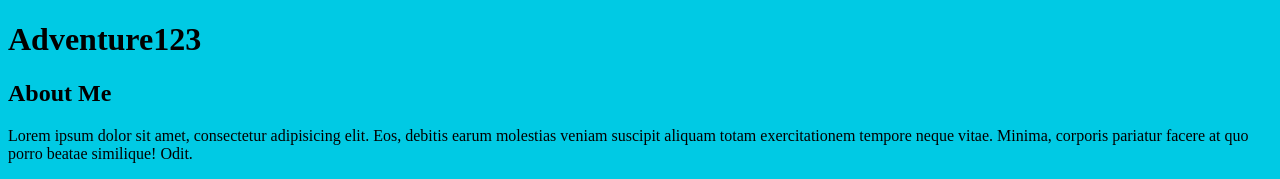
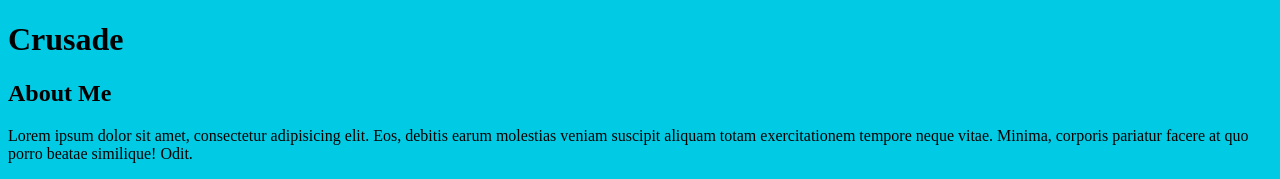
Before and after one commit to narmeen2017/new-git-project, a plain HTML site: page index.html in a window 1280 px wide. Shown: the top 179 px of the page. Drawn offline with Linux system fonts and the light colour scheme.

Commit message:
set page head to "Crusade"

```diff
--- a/index.html
+++ b/index.html
@@ -10,7 +10,7 @@
 <body>
 
     <header>
-        <h1>Adventure123</h1>
+        <h1>Crusade</h1>
     </header>
 
     <div class="container">
```
